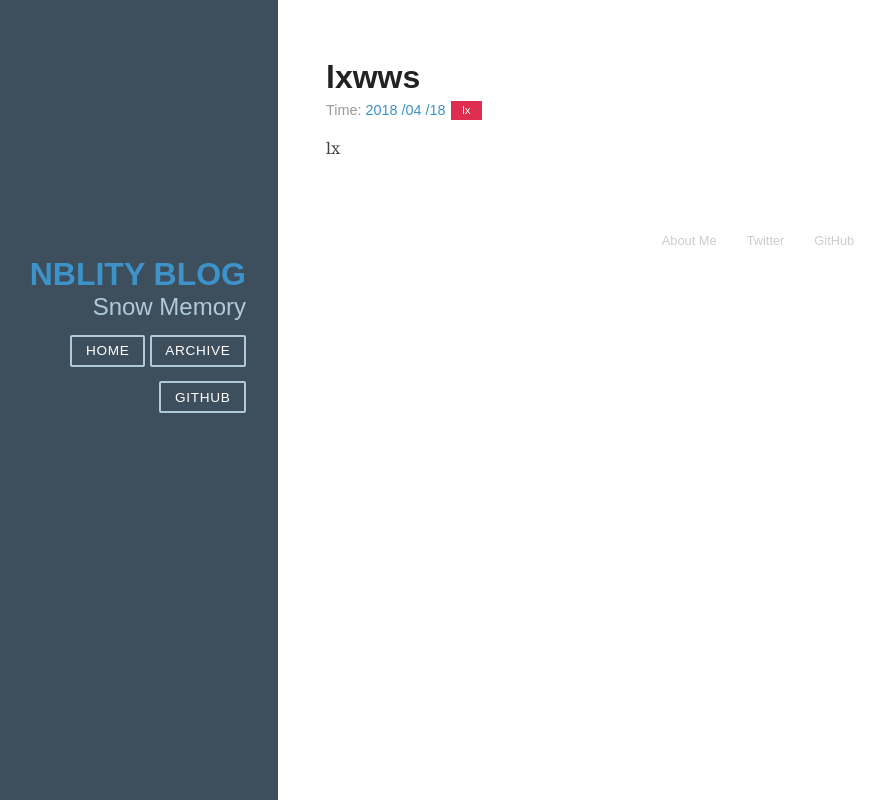
After one commit to nblity007/DjangoBlog, a Django app: page /detail/3 in a window 1280 px wide. The commit adds this page. Shown: the whole page, without its empty margins (42-927 px from the left). Run offline with Django 3.2, Linux system fonts and the light colour scheme; data comes from the database, SQL or seed files in the repository.

Commit message:
动态url

```diff
--- a/article/views.py
+++ b/article/views.py
@@ -2,17 +2,19 @@ from django.shortcuts import render
 from django.http import HttpResponse
 from article.models import Article  # @UnresolvedImport
 from datetime import datetime
+from django.http.response import Http404
 # Create your views here.
 def home(request):
     post_list = Article.objects.all()
     return render(request, 'home.html', {'post_list':post_list})
     return HttpResponse("hello world,django")
 
-def detail(request,my_args):
-    post = Article.objects.all()[int(my_args)]
-    str = ("title = %s, category = %s, date_time = %s, content = %s"
-           %(post.title,post.category,post.date_time,post.content))
-    return HttpResponse(str)
+def detail(request,id):
+    try:
+        post = Article.objects.get(id=str(id))
+    except Article.DoesNotExist:
+        raise Http404
+    return render(request, 'post.html', {'post':post})
 
 def test(request):
     return render(request, 'test.html', {'current_time':datetime.now()})
--- a/my_blog/urls.py
+++ b/my_blog/urls.py
@@ -19,7 +19,7 @@ from article import views  # @UnresolvedImport
 
 urlpatterns = [
     path('admin/', admin.site.urls),
-    path('',views.home),
-    path('<int:my_args>',views.detail,name='detail'),
+    path('',views.home,name='home'),
+    path('detail/<int:id>',views.detail,name='detail'),
     path('test/',views.test)
 ]
--- a/templates/base.html
+++ b/templates/base.html
@@ -16,16 +16,22 @@
     <div id="layout" class="pure-g">
 	    <div class="sidebar pure-u-1 pure-u-md-1-4">
 	        <div class="header">
-	            <h1 class="brand-title">Andrew Liu Blog</h1>
+	            <h1 class="brand-title"><a href="{%url 'home'%}">Nblity Blog</a></h1>
 	            <h2 class="brand-tagline">Snow Memory</h2>
 	            <nav class="nav">
 	                <ul class="nav-list">
-	                    <li class="nav-item">
-	                        <a class="pure-button" href="https://github.com/Andrew-liu">Github</a>
+		                <li class="nav-item">
+	                        <a class="button-success pure-button" href="/">Home</a>
 	                    </li>
 	                    <li class="nav-item">
+	                        <a class="button-success pure-button" href="/">Archive</a>
+	                    </li>
+	                    <li class="nav-item">
+	                        <a class="pure-button" href="https://github.com/nblity007">Github</a>
+	                    </li>
+	                    <!-- <li class="nav-item">
 	                        <a class="pure-button" href="http://weibo.com/dinosaurliu">Weibo</a>
-	                    </li>
+	                    </li> -->
 	                </ul>
 	            </nav>
 	        </div>
--- /dev/null
+++ b/templates/post.html
@@ -0,0 +1,23 @@
+{% extends "base.html" %}
+
+${% block content %}
+
+<div class="posts">
+        <section class="post">
+            <header class="post-header">
+                <h2 class="post-title">{{ post.title }}</h2>
+
+                    <p class="post-meta">
+                        Time:  <a class="post-author" href="#">{{ post.date_time|date:"Y /m /d"}}</a> <a class="post-category post-category-js" href="#">{{ post.category }}</a>
+                    </p>
+            </header>
+
+                <div class="post-description">
+                    <p>
+                        {{ post.content }}
+                    </p>
+                </div>
+        </section>
+</div>
+
+{% endblock %}
```
Also changed, not shown: templates/home.html (+15 -5 lines).
